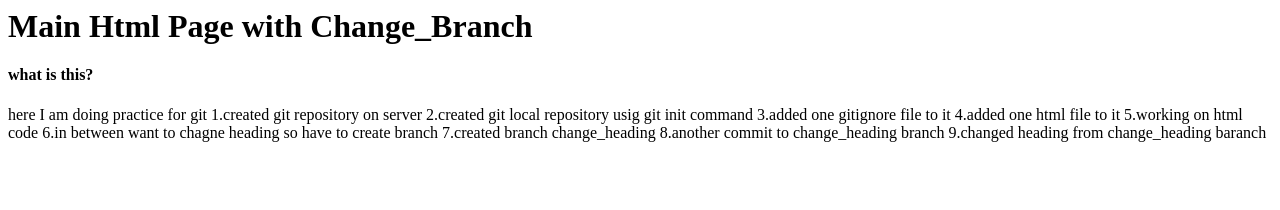
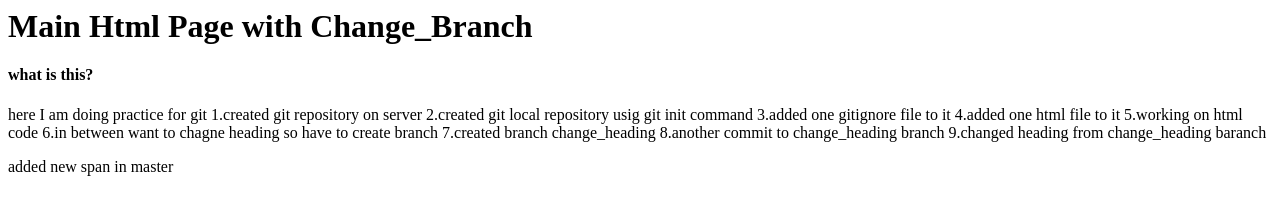
Before and after one commit to keshav-chaure/git-demo, a plain HTML site: page index.html in a window 1280 px wide. Drawn offline with Linux system fonts and the light colour scheme.

Commit message:
added span to master

```diff
--- a/index.html
+++ b/index.html
@@ -21,5 +21,6 @@
 
             </p>
         </div>
+        <span>added new span in master</span>
     </body>
 </html>
```
